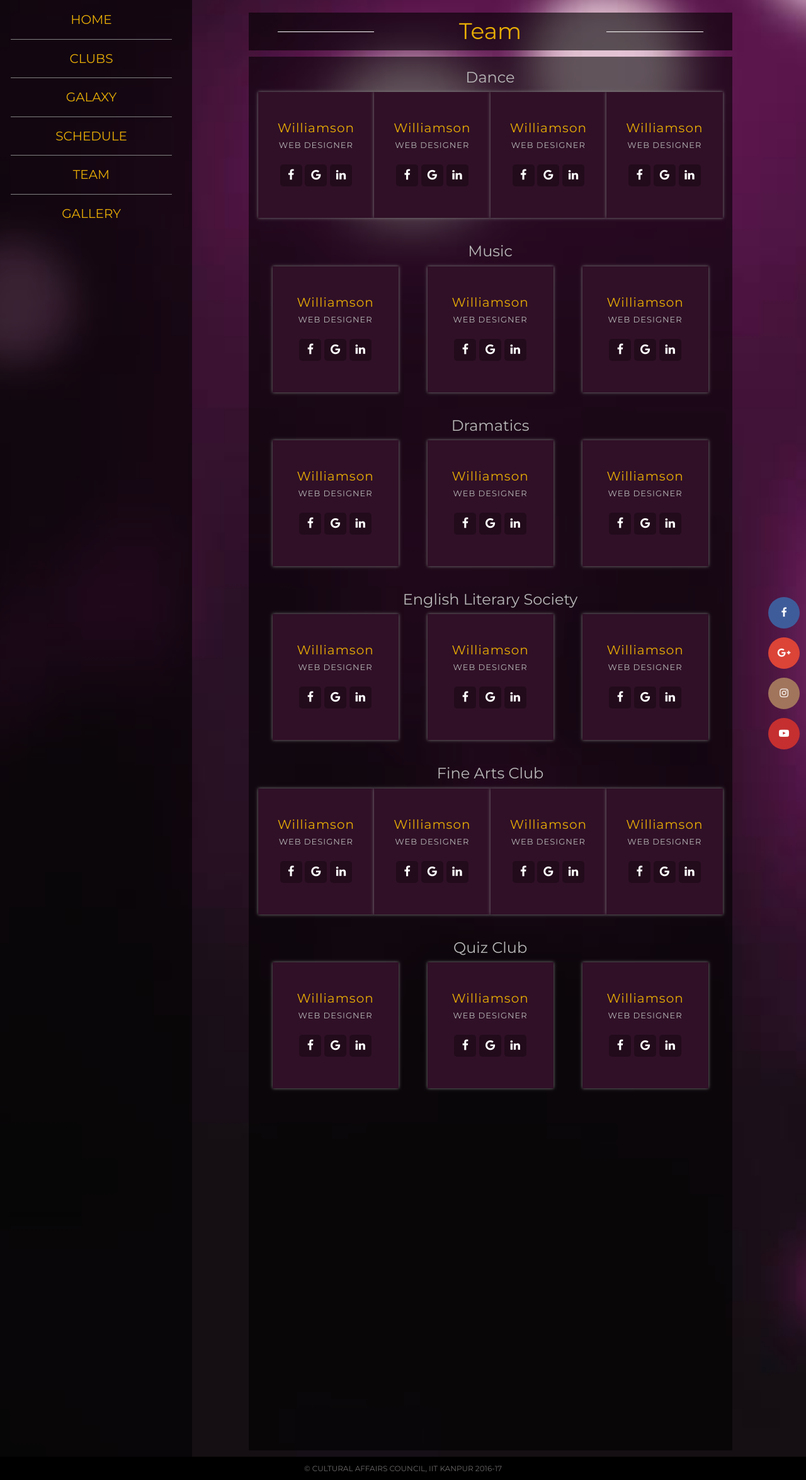
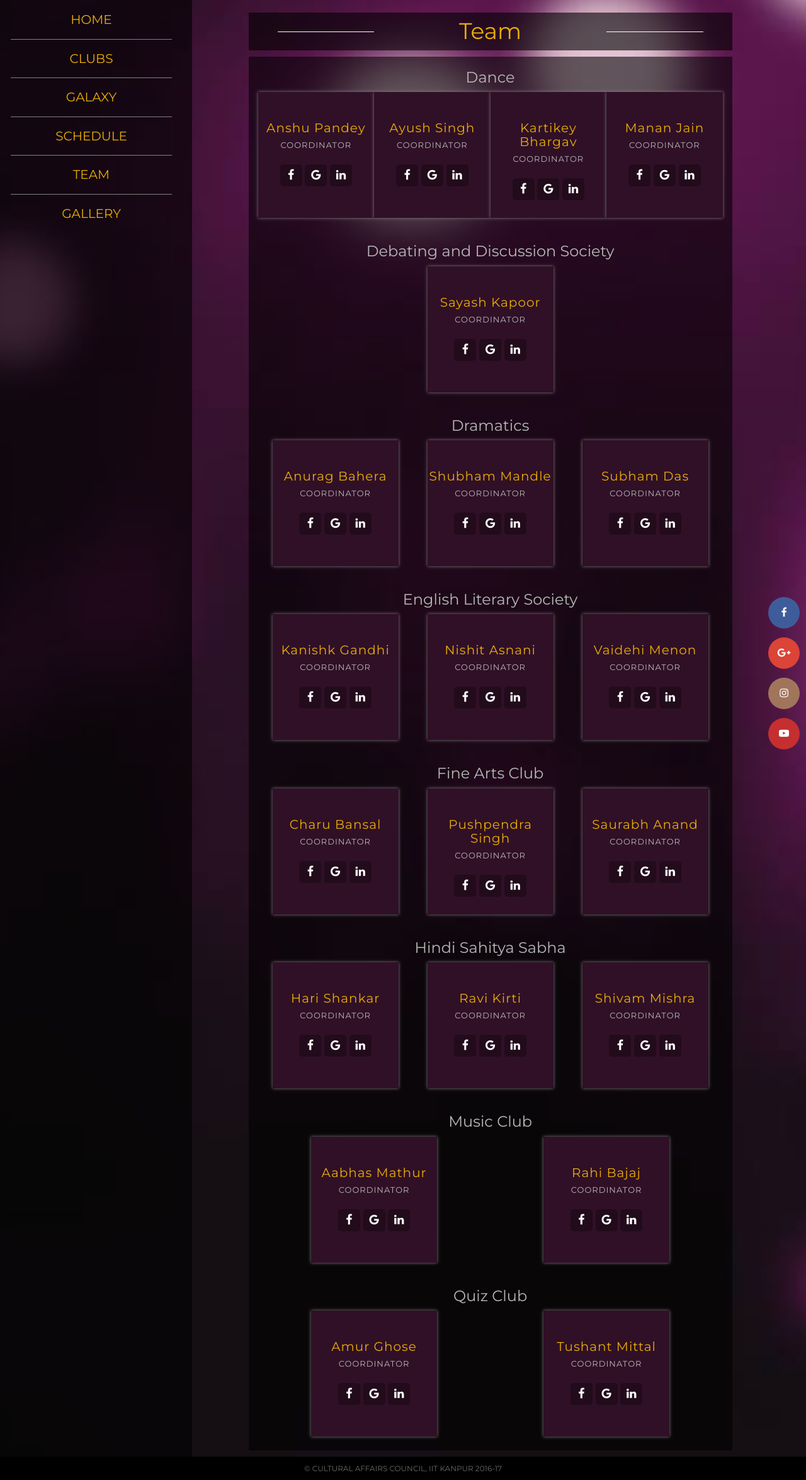
Before and after one commit to shivnshu/CultCouncilIITK, a CodeIgniter app: page /database/index.php/welcome/team in a window 1280 px wide. Shown: the part 204-2554 px from the top of the page at 63% size. Run offline with CodeIgniter, Linux system fonts and the light colour scheme.

Commit message:
Update team

```diff
--- a/application/views/team.php
+++ b/application/views/team.php
@@ -21,8 +21,8 @@
                   <div class="our-team">
                      <div class="team-content">
                          <h3 class="team-prof">
-                             Williamson
-                             <small>Web designer</small>
+                             Anshu Pandey
+                             <small>Coordinator</small>
                          </h3>
                          <ul class="social-link">
                              <li><a href="#" class="fa fa-facebook"></a></li>
@@ -37,8 +37,8 @@
                   <div class="our-team">
                      <div class="team-content">
                          <h3 class="team-prof">
-                             Williamson
-                             <small>Web designer</small>
+                             Ayush Singh
+                             <small>Coordinator</small>
                          </h3>
                          <ul class="social-link">
                              <li><a href="#" class="fa fa-facebook"></a></li>
@@ -53,8 +53,8 @@
                   <div class="our-team">
                      <div class="team-content">
                          <h3 class="team-prof">
-                             Williamson
-                             <small>Web designer</small>
+                             Kartikey Bhargav
+                             <small>Coordinator</small>
                          </h3>
                          <ul class="social-link">
                              <li><a href="#" class="fa fa-facebook"></a></li>
@@ -69,8 +69,8 @@
                   <div class="our-team">
                      <div class="team-content">
                          <h3 class="team-prof">
-                             Williamson
-                             <small>Web designer</small>
+                             Manan Jain
+                             <small>Coordinator</small>
                          </h3>
                          <ul class="social-link">
                              <li><a href="#" class="fa fa-facebook"></a></li>
@@ -87,7 +87,7 @@
       </div>
 
       <div class="">
-          <h3> Music </h3>
+          <h3> Debating and Discussion Society </h3>
 
           <ul style="" id="core-team">
 
@@ -95,8 +95,33 @@
                   <div class="our-team">
                      <div class="team-content">
                          <h3 class="team-prof">
-                             Williamson
-                             <small>Web designer</small>
+                             Sayash Kapoor
+                             <small>Coordinator</small>
+                         </h3>
+                         <ul class="social-link">
+                             <li><a href="#" class="fa fa-facebook"></a></li>
+                             <li><a href="#" class="fa fa-google"></a></li>
+                             <li><a href="#" class="fa fa-linkedin"></a></li>
+                         </ul>
+                     </div>
+                 </div>
+              </li>
+
+          </ul>
+
+      </div>
+
+      <div class="">
+          <h3> Dramatics </h3>
+
+          <ul style="" id="core-team">
+
+              <li style="">
+                  <div class="our-team">
+                     <div class="team-content">
+                         <h3 class="team-prof">
+                             Anurag Bahera
+                             <small>Coordinator</small>
                          </h3>
                          <ul class="social-link">
                              <li><a href="#" class="fa fa-facebook"></a></li>
@@ -111,8 +136,8 @@
                   <div class="our-team">
                      <div class="team-content">
                          <h3 class="team-prof">
-                             Williamson
-                             <small>Web designer</small>
+                             Shubham Mandle
+                             <small>Coordinator</small>
                          </h3>
                          <ul class="social-link">
                              <li><a href="#" class="fa fa-facebook"></a></li>
@@ -127,66 +152,8 @@
                   <div class="our-team">
                      <div class="team-content">
                          <h3 class="team-prof">
-                             Williamson
-                             <small>Web designer</small>
-                         </h3>
-                         <ul class="social-link">
-                             <li><a href="#" class="fa fa-facebook"></a></li>
-                             <li><a href="#" class="fa fa-google"></a></li>
-                             <li><a href="#" class="fa fa-linkedin"></a></li>
-                         </ul>
-                     </div>
-                 </div>
-              </li>
-
-
-          </ul>
-
-      </div>
-
-      <div class="">
-          <h3> Dramatics </h3>
-
-          <ul style="" id="core-team">
-
-              <li style="">
-                  <div class="our-team">
-                     <div class="team-content">
-                         <h3 class="team-prof">
-                             Williamson
-                             <small>Web designer</small>
-                         </h3>
-                         <ul class="social-link">
-                             <li><a href="#" class="fa fa-facebook"></a></li>
-                             <li><a href="#" class="fa fa-google"></a></li>
-                             <li><a href="#" class="fa fa-linkedin"></a></li>
-                         </ul>
-                     </div>
-                 </div>
-              </li>
-
-              <li style="">
-                  <div class="our-team">
-                     <div class="team-content">
-                         <h3 class="team-prof">
-                             Williamson
-                             <small>Web designer</small>
-                         </h3>
-                         <ul class="social-link">
-                             <li><a href="#" class="fa fa-facebook"></a></li>
-                             <li><a href="#" class="fa fa-google"></a></li>
-                             <li><a href="#" class="fa fa-linkedin"></a></li>
-                         </ul>
-                     </div>
-                 </div>
-              </li>
-
-              <li style="">
-                  <div class="our-team">
-                     <div class="team-content">
-                         <h3 class="team-prof">
-                             Williamson
-                             <small>Web designer</small>
+                             Subham Das
+                             <small>Coordinator</small>
                          </h3>
                          <ul class="social-link">
                              <li><a href="#" class="fa fa-facebook"></a></li>
@@ -211,8 +178,8 @@
                   <div class="our-team">
                      <div class="team-content">
                          <h3 class="team-prof">
-                             Williamson
-                             <small>Web designer</small>
+                             Kanishk Gandhi
+                             <small>Coordinator</small>
                          </h3>
                          <ul class="social-link">
                              <li><a href="#" class="fa fa-facebook"></a></li>
@@ -227,8 +194,8 @@
                   <div class="our-team">
                      <div class="team-content">
                          <h3 class="team-prof">
-                             Williamson
-                             <small>Web designer</small>
+                             Nishit Asnani
+                             <small>Coordinator</small>
                          </h3>
                          <ul class="social-link">
                              <li><a href="#" class="fa fa-facebook"></a></li>
@@ -243,8 +210,8 @@
                   <div class="our-team">
                      <div class="team-content">
                          <h3 class="team-prof">
-                             Williamson
-                             <small>Web designer</small>
+                             Vaidehi Menon
+                             <small>Coordinator</small>
                          </h3>
                          <ul class="social-link">
                              <li><a href="#" class="fa fa-facebook"></a></li>
@@ -265,12 +232,12 @@
 
           <ul style="" id="core-team">
 
-            <li style="">
+              <li style="">
                   <div class="our-team">
                      <div class="team-content">
                          <h3 class="team-prof">
-                             Williamson
-                             <small>Web designer</small>
+                             Charu Bansal
+                             <small>Coordinator</small>
                          </h3>
                          <ul class="social-link">
                              <li><a href="#" class="fa fa-facebook"></a></li>
@@ -285,8 +252,8 @@
                   <div class="our-team">
                      <div class="team-content">
                          <h3 class="team-prof">
-                             Williamson
-                             <small>Web designer</small>
+                             Pushpendra Singh
+                             <small>Coordinator</small>
                          </h3>
                          <ul class="social-link">
                              <li><a href="#" class="fa fa-facebook"></a></li>
@@ -301,24 +268,8 @@
                   <div class="our-team">
                      <div class="team-content">
                          <h3 class="team-prof">
-                             Williamson
-                             <small>Web designer</small>
-                         </h3>
-                         <ul class="social-link">
-                             <li><a href="#" class="fa fa-facebook"></a></li>
-                             <li><a href="#" class="fa fa-google"></a></li>
-                             <li><a href="#" class="fa fa-linkedin"></a></li>
-                         </ul>
-                     </div>
-                 </div>
-              </li>
-
-              <li style="">
-                  <div class="our-team">
-                     <div class="team-content">
-                         <h3 class="team-prof">
-                             Williamson
-                             <small>Web designer</small>
+                             Saurabh Anand
+                             <small>Coordinator</small>
                          </h3>
                          <ul class="social-link">
                              <li><a href="#" class="fa fa-facebook"></a></li>
@@ -335,15 +286,15 @@
       </div>
 
       <div class="">
-          <h3> Quiz Club </h3>
+          <h3> Hindi Sahitya Sabha </h3>
           <ul style="" id="core-team">
 
               <li style="">
                   <div class="our-team" >
                      <div class="team-content">
                          <h3 class="team-prof">
-                             Williamson
-                             <small>Web designer</small>
+                             Hari Shankar
+                             <small>Coordinator</small>
                          </h3>
                          <ul class="social-link">
                              <li><a href="#" class="fa fa-facebook"></a></li>
@@ -358,8 +309,8 @@
                   <div class="our-team">
                      <div class="team-content">
                          <h3 class="team-prof">
-                             Williamson
-                             <small>Web designer</small>
+                             Ravi Kirti
+                             <small>Coordinator</small>
                          </h3>
                          <ul class="social-link">
                              <li><a href="#" class="fa fa-facebook"></a></li>
@@ -374,8 +325,8 @@
                   <div class="our-team">
                      <div class="team-content">
                          <h3 class="team-prof">
-                             Williamson
-                             <small>Web designer</small>
+                             Shivam Mishra
+                             <small>Coordinator</small>
                          </h3>
                          <ul class="social-link">
                              <li><a href="#" class="fa fa-facebook"></a></li>
@@ -391,6 +342,88 @@
 
       </div>
 
+      <div class="">
+          <h3> Music Club </h3>
+
+          <ul style="" id="core-team">
+
+              <li style="">
+                  <div class="our-team">
+                     <div class="team-content">
+                         <h3 class="team-prof">
+                             Aabhas Mathur
+                             <small>Coordinator</small>
+                         </h3>
+                         <ul class="social-link">
+                             <li><a href="#" class="fa fa-facebook"></a></li>
+                             <li><a href="#" class="fa fa-google"></a></li>
+                             <li><a href="#" class="fa fa-linkedin"></a></li>
+                         </ul>
+                     </div>
+                 </div>
+              </li>
+
+              <li style="">
+                  <div class="our-team">
+                     <div class="team-content">
+                         <h3 class="team-prof">
+                             Rahi Bajaj
+                             <small>Coordinator</small>
+                         </h3>
+                         <ul class="social-link">
+                             <li><a href="#" class="fa fa-facebook"></a></li>
+                             <li><a href="#" class="fa fa-google"></a></li>
+                             <li><a href="#" class="fa fa-linkedin"></a></li>
+                         </ul>
+                     </div>
+                 </div>
+              </li>
+
+          </ul>
+
+      </div>
+
+      <div class="">
+          <h3> Quiz Club </h3>
+
+          <ul style="" id="core-team">
+
+              <li style="">
+                  <div class="our-team">
+                     <div class="team-content">
+                         <h3 class="team-prof">
+                             Amur Ghose
+                             <small>Coordinator</small>
+                         </h3>
+                         <ul class="social-link">
+                             <li><a href="#" class="fa fa-facebook"></a></li>
+                             <li><a href="#" class="fa fa-google"></a></li>
+                             <li><a href="#" class="fa fa-linkedin"></a></li>
+                         </ul>
+                     </div>
+                 </div>
+              </li>
+
+              <li style="">
+                  <div class="our-team">
+                     <div class="team-content">
+                         <h3 class="team-prof">
+                             Tushant Mittal
+                             <small>Coordinator</small>
+                         </h3>
+                         <ul class="social-link">
+                             <li><a href="#" class="fa fa-facebook"></a></li>
+                             <li><a href="#" class="fa fa-google"></a></li>
+                             <li><a href="#" class="fa fa-linkedin"></a></li>
+                         </ul>
+                     </div>
+                 </div>
+              </li>
+
+          </ul>
+
+      </div>
+
   </div>
 </div>
 
```
